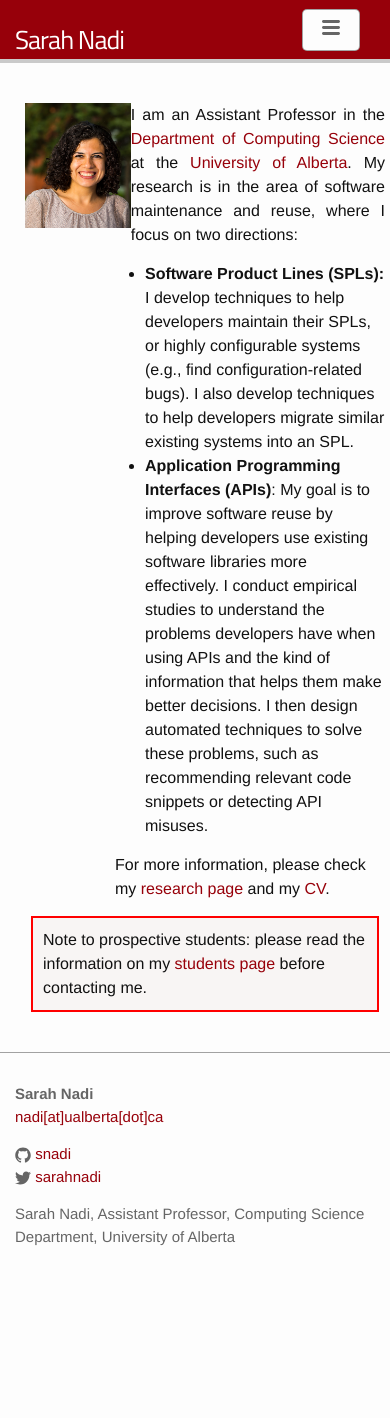
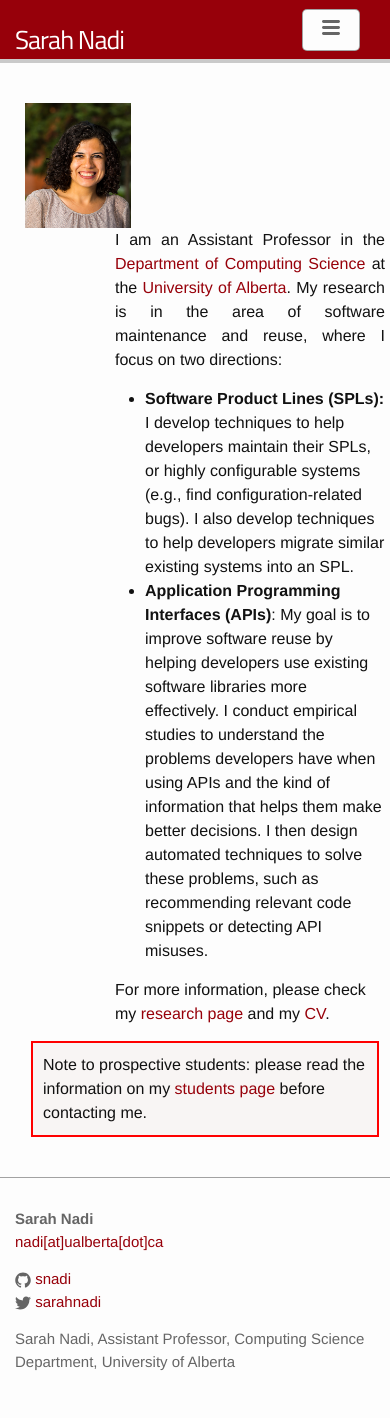
Before and after one commit to snadi/snadi.github.io, a Jekyll site: the page built from index.html, in a window 390 px wide. Built offline with Jekyll 4.4.1, drawn with Linux system fonts in a browser that asks for light colours; before the commit the page ends 1293 px from its top, so only the background shows below that.

Commit message:
Test mobile layout

```diff
--- a/_sass/_base.scss
+++ b/_sass/_base.scss
@@ -235,12 +235,13 @@ font-family: 'Capita', Georgia, serif;
 **/
 section {
     width: 100%;
-    margin: auto;
+    margin: 0;
     padding: 10px;
 }
 div#one {
     width: 25%;
     float: left;
+    overflow:hidden;
 }
 div#two {
    margin-left:25%;
```
